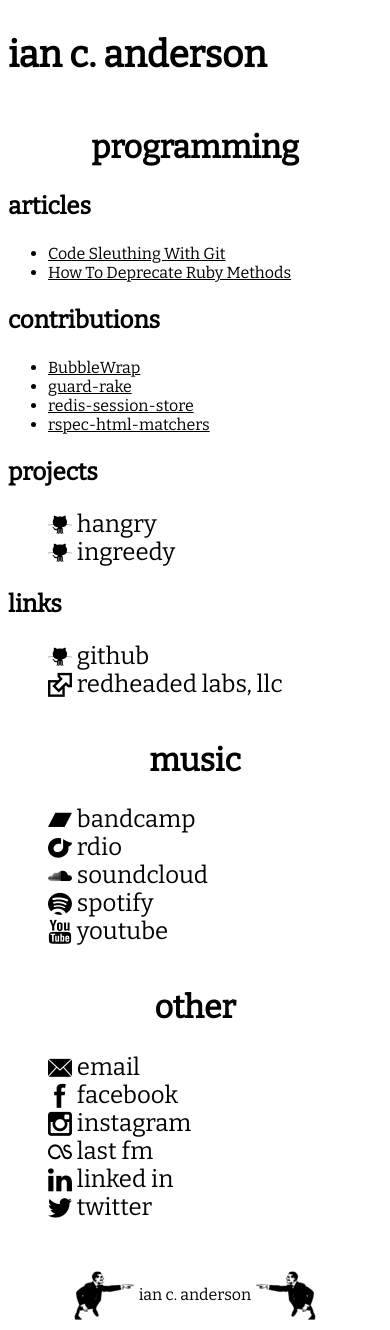
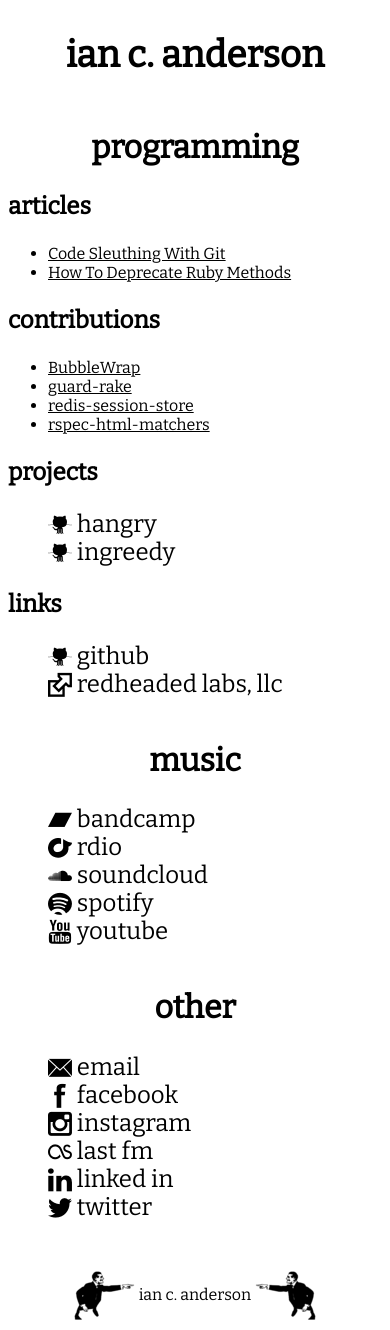
Before and after one commit to iancanderson/iancanderson.github.com, a Jekyll site: the page built from index.html, in a window 390 px wide. Built offline with Jekyll 4.4.1, drawn with Linux system fonts in a browser that asks for light colours; some web fonts are replaced.

Commit message:
center the header for mobile

```diff
--- a/assets/main.scss
+++ b/assets/main.scss
@@ -14,6 +14,11 @@
 header {
   @include span-columns(12);
   @include omega();
+
+  @include media($mobile) {
+    text-align: center;
+  }
+
   a {
     text-decoration: none;
   }
--- a/css/main.css
+++ b/css/main.css
@@ -337,6 +337,9 @@
   margin-right: 0; }
   header:last-child {
     margin-right: 0; }
+  @media screen and (max-width: 640px) {
+    header {
+      text-align: center; } }
   header a {
     text-decoration: none; }
 
```
